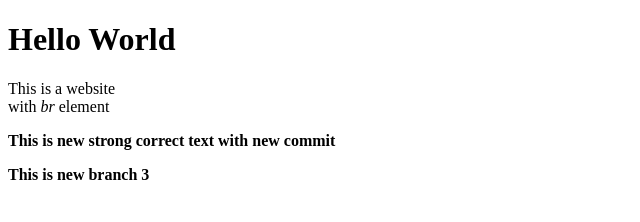
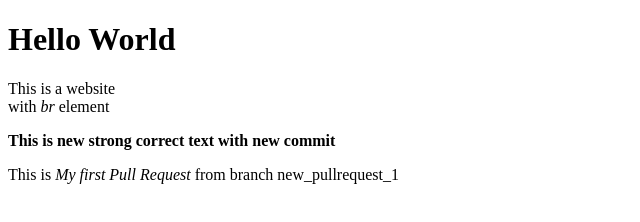
Before and after one commit to AnastasiaShakhova/LAB_1.1, a plain HTML site: page index.html in a window 1280 px wide. Shown: the whole page, without its empty margins (0-640 px from the left). Drawn offline with Linux system fonts and the light colour scheme.

Commit message:
My first Pull Request from branch new_pullrequest_1

```diff
--- a/index.html
+++ b/index.html
@@ -1,13 +1,16 @@
 <!DOCTYPE html>
 <html lang="en">
+
 <head>
-<meta charset="utf-8">
-<title>Hello World</title>
+  <meta charset="utf-8">
+  <title>Hello World</title>
 </head>
+
 <body>
-<h1>Hello World</h1>
-<p>This is a website<br>with <em>br</em> element</p>
-<p><strong>This is new strong correct text with new commit</strong></p>
-<p><b>This is new branch 3</b></p>
+  <h1>Hello World</h1>
+  <p>This is a website<br>with <em>br</em> element</p>
+  <p><strong>This is new strong correct text with new commit</strong></p>
+  <p>This is <em>My first Pull Request</em> from branch new_pullrequest_1</p>
 </body>
+
 </html>
```
